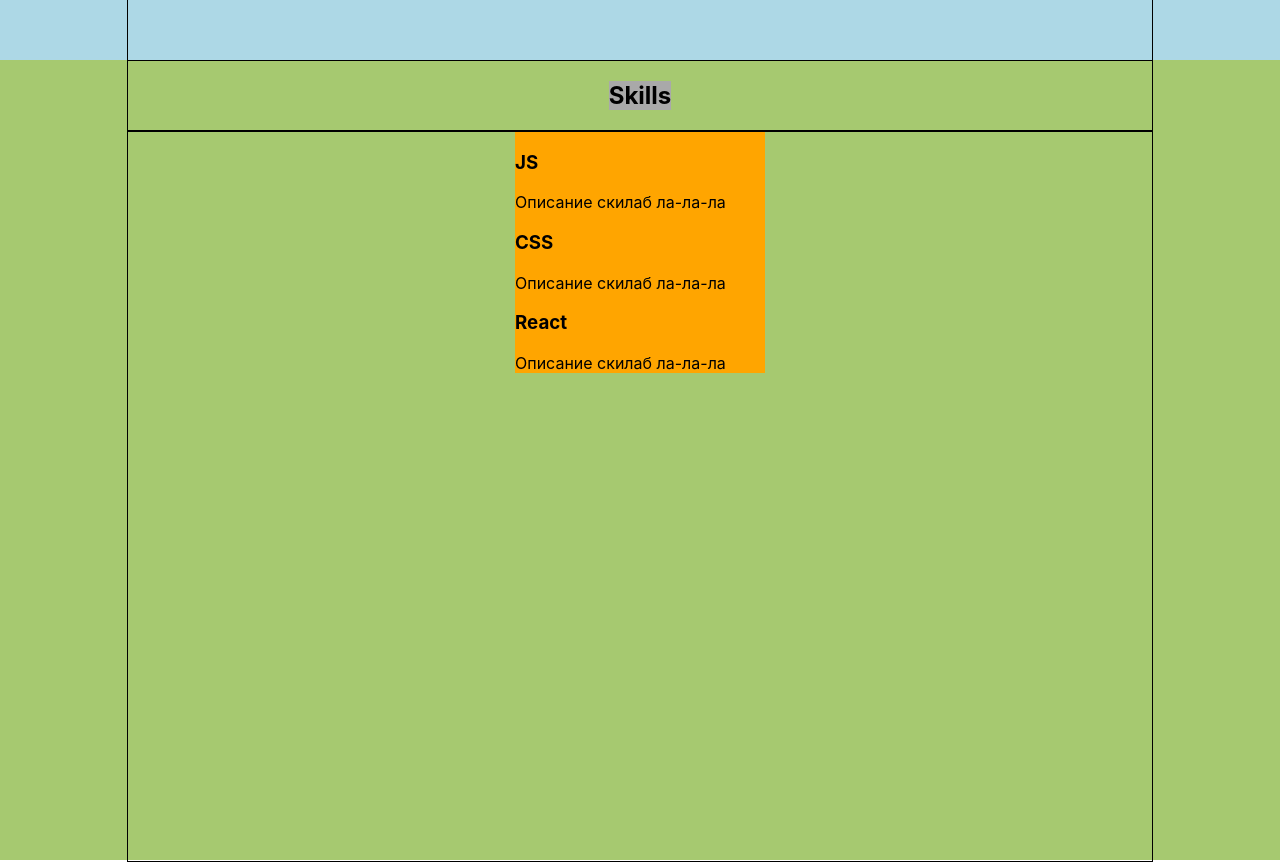
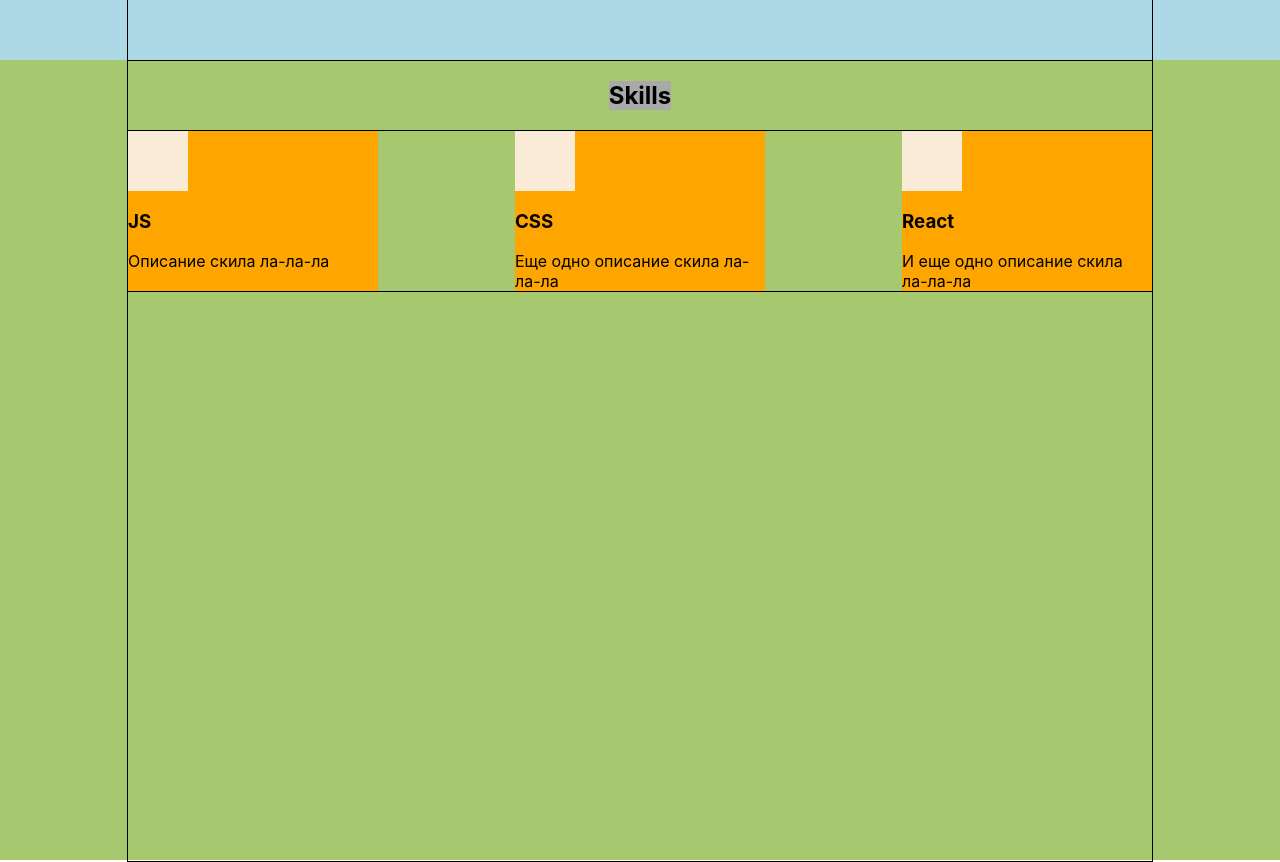
Before and after one commit to Kattekly/Portfolio, a React (Create React App) app: page / in a window 1280 px wide. Shown: the part 820-1682 px from the top of the page. Built offline with nearby package versions, Linux system fonts and the light colour scheme.

Commit message:
Create Skill

```diff
--- a/src/Skills/Skill/Skill.module.css
+++ b/src/Skills/Skill/Skill.module.css
@@ -2,3 +2,9 @@
     width: 250px;
     background-color: orange;
 }
+
+.icon {
+    height: 60px;
+    width: 60px;
+    background-color: antiquewhite;
+}
--- a/src/Skills/Skills.module.css
+++ b/src/Skills/Skills.module.css
@@ -7,11 +7,14 @@
     align-items: center;
     flex-direction: column;
     justify-content: flex-start;
+
 }
 
 .skills {
     border: 1px solid;
     width: 100%;
+    display: flex;
+    justify-content: space-between;
 }
 
 .title {
--- a/src/Skills/Skills.tsx
+++ b/src/Skills/Skills.tsx
@@ -8,10 +8,11 @@ const Skills = () => {
         <div className={s.skillsBlock}>
             <div className={`${styleContainer.container} ${s.skillsContainer}`}>
                 <h2 className={s.title}>Skills</h2>
-                <div className={s.skills}></div>
-                <Skill title={'JS'} description={"Описание скилаб ла-ла-ла"}/>
-                <Skill title={'CSS'} description={"Описание скилаб ла-ла-ла"}/>
-                <Skill title={'React'} description={"Описание скилаб ла-ла-ла"}/>
+                <div className={s.skills}>
+                <Skill title={'JS'} description={"Описание скила ла-ла-ла"}/>
+                <Skill title={'CSS'} description={"Еще одно описание скила ла-ла-ла"}/>
+                <Skill title={'React'} description={"И еще одно описание скила ла-ла-ла"}/>
+            </div>
             </div>
         </div>
     );
```
